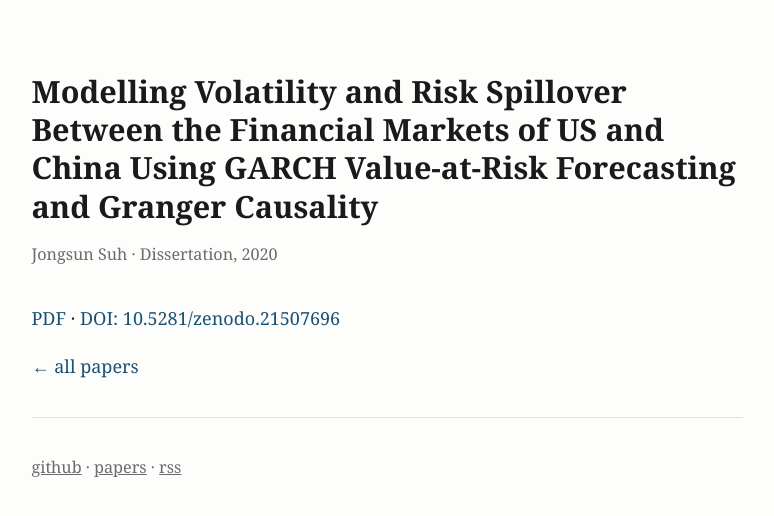
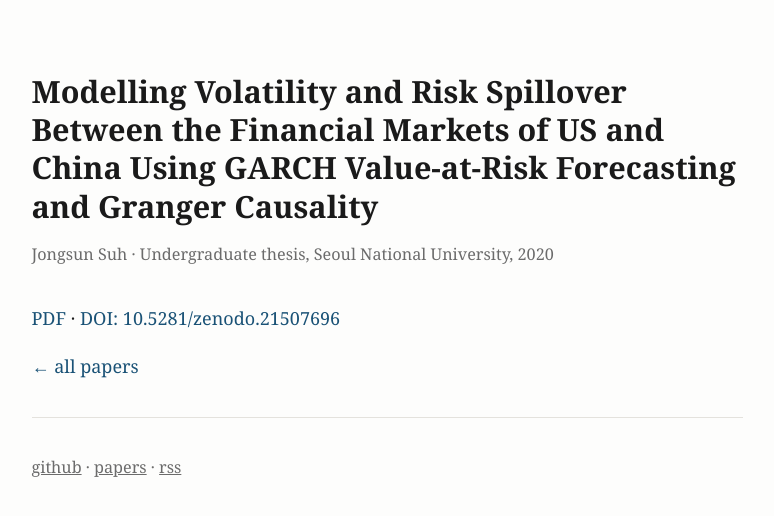
Before and after one commit to MajorLift/blog, a Jekyll site: the page built from papers/garch-volatility-spillover.md, in a window 1280 px wide. Shown: the top 516 px of the page, without its empty margins (253-1027 px from the left). Built offline with Jekyll 4.4.1, drawn with Linux system fonts in a browser that asks for light colours.

Commit message:
Label thesis precisely: undergraduate thesis, SNU 2020

```diff
--- a/papers/garch-volatility-spillover.md
+++ b/papers/garch-volatility-spillover.md
@@ -12,7 +12,7 @@
 
 <article>
 <h1>Modelling Volatility and Risk Spillover Between the Financial Markets of US and China Using GARCH Value-at-Risk Forecasting and Granger Causality</h1>
-<p class="post-meta">Jongsun Suh · Dissertation, 2020</p>
+<p class="post-meta">Jongsun Suh · Undergraduate thesis, Seoul National University, 2020</p>
 
 <p>
 <a href="{{ '/assets/pdf/suh-2020-garch-volatility-spillover.pdf' | relative_url }}">PDF</a> ·
```
